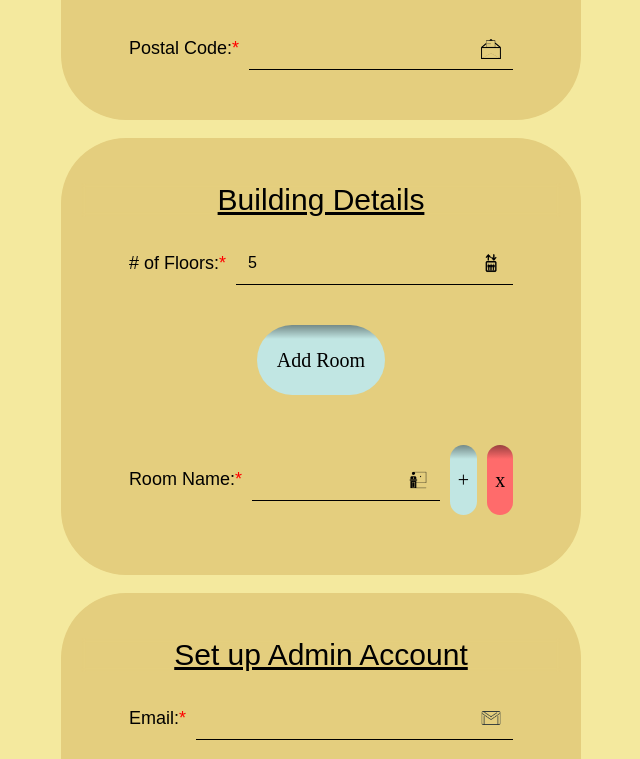
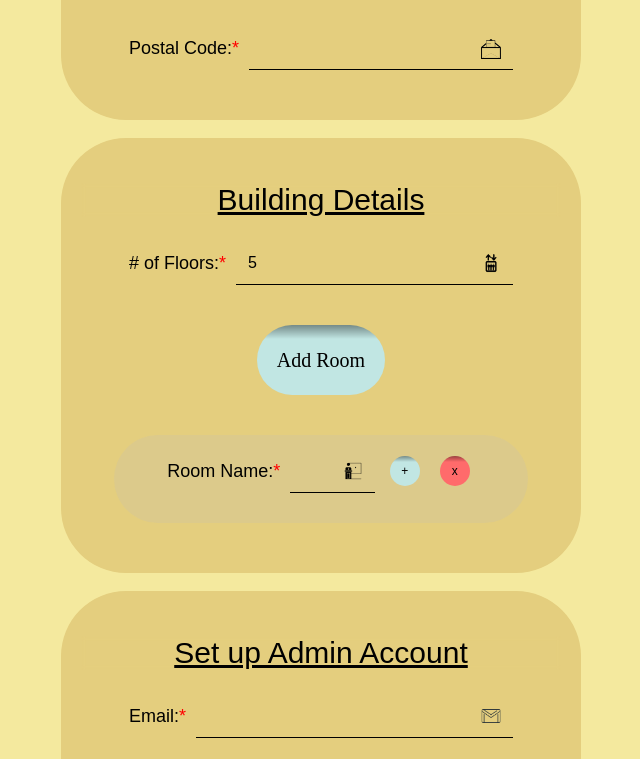
Before and after one commit to fd2010/E.A.T, a plain HTML site: page frontend/src/html/signup/signupOffice.html in a window 1280 px wide. Both pictures are taken after typing "5" into the empty fields and a click on the button "Add Room". Shown: the part 868-1627 px from the top of the page, without its empty margins (319-959 px from the left). Drawn offline with Linux system fonts and the light colour scheme; a web font is replaced by a local one.

Commit message:
refined JS and fixed few issues with images
fixed images on login and signup by changing file formatting

changed a few parts of the css files and moved some styles from the signup.js to css classes/id's

```diff
--- a/frontend/src/css/formstyles.css
+++ b/frontend/src/css/formstyles.css
@@ -7,8 +7,6 @@ input[type="password"]::-webkit-contacts-auto-fill-button,
 input[type="password"]::-webkit-credentials-auto-fill-button {
     display: none !important;
 }
-
-
 
 /* Form Group Layout */
 .form-group {
@@ -38,21 +36,28 @@ input[type="password"]::-webkit-credentials-auto-fill-button {
     flex: 1;
     display: flex;
     align-items: center;
+    min-width: 0;
 }
 
-/* Input Field */
+/* Base input styling */
 .form-group input {
     width: 100%;
-    padding: 12px 70px 12px 12px;
+    padding: 12px 40px 12px 12px;
     border: none;
     border-bottom: 1px solid #000;
     background-color: transparent;
     font-family: "Kay Pho Du", sans-serif;
     font-size: 16px;
     outline: none;
+    min-width: 0;
 }
 
-/* Username Icon (default icon positioning) */
+/* Password input specific styling */
+.form-group input[type="password"] {
+    padding-right: 70px;
+}
+
+/* Single icon positioning */
 .input-container img:not(.lock-icon):not(.toggle-password) {
     position: absolute;
     right: 12px;
@@ -60,9 +65,10 @@ input[type="password"]::-webkit-credentials-auto-fill-button {
     transform: translateY(-50%);
     width: 20px;
     height: 20px;
+    z-index: 1;
 }
 
-/* Lock Icon */
+/* Double icon positioning for password fields */
 .lock-icon {
     position: absolute;
     right: 12px;
@@ -72,7 +78,6 @@ input[type="password"]::-webkit-credentials-auto-fill-button {
     height: 20px;
 }
 
-/* Toggle Password Icon */
 .toggle-password {
     position: absolute;
     right: 40px;
@@ -138,21 +143,74 @@ input[type="password"]::-webkit-credentials-auto-fill-button {
     margin: 30px auto 0;
 }
 
-.info-star{
+.info-star {
     color: red;
     cursor: help;
 }
 
-.info-optional{
+.info-optional {
     color: red;
     cursor: help;
     font-size: 12px;
 }
 
-.form-section{
+.form-section {
     border-radius: 65px;
     width: 40%;
     margin: 0 auto;
     padding: 20px;
     background: #e4ce7e;
 }
+
+#roomAddingButtons {
+    background-color: #dbc98fd0;
+    border-radius: 65px;
+    padding: 15px;
+    width: 80%;
+    margin-left: auto;
+    margin-right: auto;
+    margin-bottom: 30px;
+}
+
+/* Room management buttons */
+.buttonHome.addDevice,
+.buttonHome.removeRoom {
+    width: 30px;
+    height: 30px;
+    min-width: 24px;
+    line-height: 1;
+    padding: 4px 8px;
+    margin: 0 5px;
+    border-radius: 80px;
+    font-family: "Kay Pho Du", sans-serif;
+    font-size: 12px;
+}
+
+.buttonHome.addDevice {
+    background-color: #C1E6E3;
+}
+
+.buttonHome.removeRoom {
+    background-color: #ff6b6b;
+}
+
+#roomAddingButtons .form-group {
+    display: flex;
+    align-items: center;
+    gap: 10px;
+    margin-bottom: 15px;
+}
+
+#deviceDisplay {
+    background-color: #DBC99F;
+    padding: 15px;
+    border-radius: 65px;
+    margin-top: 10px;
+}
+
+/* Device display buttons */
+#deviceDisplay .buttonHome {
+    padding: 5px 10px;
+    border-radius: 15px;
+    font-size: 14px;
+}
--- a/frontend/src/html/login.html
+++ b/frontend/src/html/login/login.html
@@ -5,8 +5,8 @@
         <meta name="viewport" content="width=device-width, initial-scale=1.0">
         <title>Login</title>
         <link href="https://fonts.googleapis.com/css2?family=Kay+Pho+Du&display=swap" rel="stylesheet">
-        <link rel="stylesheet" href="../css/main.css">
-        <link rel="stylesheet" href="../css/formstyles.css">
+        <link rel="stylesheet" href="../../css/main.css">
+        <link rel="stylesheet" href="../../css/formstyles.css">
 
 
     </head>
@@ -23,7 +23,7 @@
                     <label for="username">Username:</label>
                     <div class="input-container">
                         <input type="text" id="username" name="username" required>
-                        <img src="../../public/icons/User Profile Icon.png" alt="Username Icon">
+                        <img src="../../../public/icons/User Profile Icon.png" alt="Username Icon">
                     </div>
 
                 </div>
@@ -33,8 +33,8 @@
                     <label for="password">Password:</label>
                     <div class="input-container">
                         <input type="password" id="password" name="password" required>
-                        <img src="../../public/icons/Lock Icon.png" alt="Lock Icon" class="lock-icon">
-                        <img src="../../public/icons/eye-open.png" alt="Toggle password" class="toggle-password" id="togglePassword">
+                        <img src="../../../public/icons/Lock Icon.png" alt="Lock Icon" class="lock-icon">
+                        <img src="../../../public/icons/eye-open.png" alt="Toggle password" class="toggle-password" id="togglePassword">
                     </div>
                 </div>
 
@@ -43,15 +43,15 @@
             </form>
 
             <!-- Back Button -->
-            <a href = "index.html">
-                <img src="../../public/icons/back icon.png" alt="Back Icon" class="back-icon">
+            <a href = "../index.html">
+                <img src="../../../public/icons/back icon.png" alt="Back Icon" class="back-icon">
             </a>
 
         </div>
 
 
 
-        <script src="../js/scripts/forms.js"></script>
+        <script src="../../js/scripts/forms.js"></script>
     </body>
 
 </html>
--- a/frontend/src/js/scripts/forms.js
+++ b/frontend/src/js/scripts/forms.js
@@ -11,10 +11,10 @@ function togglePasswordVisibility(inputId, toggleButton) {
     const passwordInput = document.getElementById(inputId);
     if (passwordInput.type === 'password') {
         passwordInput.type = 'text';
-        toggleButton.src = '../../public/icons/eye-closed.png';
+        toggleButton.src = '../../../public/icons/eye-closed.png';
     } else {
         passwordInput.type = 'password';
-        toggleButton.src = '../../public/icons/eye-open.png';
+        toggleButton.src = '../../../public/icons/eye-open.png';
     }
 }
 
--- a/frontend/src/js/scripts/signup.js
+++ b/frontend/src/js/scripts/signup.js
@@ -9,16 +9,20 @@ const deviceTypes = {
  // initialise room counter
  let roomCounter = 0;
 
-// ADd event listener for the "Add Room" button
+ // Add event listener for the "Add Room" button
  document.getElementById('addRoom').addEventListener('click', () => {
     roomCounter++;// increment room counter
 
-    // Create a new room div
-    const roomDiv = document.createElement('div');
-    roomDiv.className = 'form-group';
+    // Create devices container with styling
+    const devicesDiv = document.createElement('div');
+    devicesDiv.className = 'devices-container';
+    devicesDiv.id = 'roomAddingButtons';
 
-    // Set up room HTML stuff
-    roomDiv.innerHTML =
+
+    // Create room input HTML
+    const roomInput = document.createElement('div');
+    roomInput.className = 'form-group';
+    roomInput.innerHTML =
     `
         <label for="room${roomCounter}">Room Name:<span class="info-star" title="Please enter room name">*</span></label>
 
@@ -27,31 +31,23 @@ document.getElementById('addRoom').addEventListener('click', () => {
             <img src="../../../public/icons/conferance room icon.png" alt="Conferance Room Icon">
         </div>
 
-        <button type="button" class="buttonHome addDevice" style="background-color: #C1E6E3; width: auto; padding: 8px;">+</button>
-        <button type="button" class="buttonHome removeRoom" style="background-color: #ff6b6b; width: auto; padding: 8px;">x</button>
+        <button type="button" class="buttonHome addDevice" style="background-color: #C1E6E3;">+</button>
+        <button type="button" class="buttonHome removeRoom" style="background-color: #ff6b6b;">x</button>
     `;
 
-    // Create div for the devices in this room
-    const devicesDiv = document.createElement('div');
-    devicesDiv.className = 'devices-container';
+    // Add room input to devices container
+    devicesDiv.appendChild(roomInput);
 
-    // Applying styles to the devices div **MAY NEED TO UPDATE**
-    devicesDiv.style.width = '80%';
-    devicesDiv.style.marginLeft = 'auto';
-    devicesDiv.style.marginRight = 'auto';
-
-    // Add room and devices div to main div (roomsContainer)
-    document.getElementById('roomsContainer').appendChild(roomDiv);
+    // Add devices container to main container
     document.getElementById('roomsContainer').appendChild(devicesDiv);
 
     // Add event listener for adding devices to room
-    roomDiv.querySelector('.addDevice').addEventListener('click', () => {
-
+    roomInput.querySelector('.addDevice').addEventListener('click', () => {
         // Create device selection form
         const deviceSelect = document.createElement('div');
         deviceSelect.className = 'form-group';
 
-        //set up device selection form
+        // Set up device selection form
         deviceSelect.innerHTML =
         `
             <label>Device Type:<span class="info-star">*</span></label>
@@ -59,27 +55,22 @@ document.getElementById('addRoom').addEventListener('click', () => {
             <div class="input-container" style="gap: 5px;">
 
                 <select style="width: 100%; padding: 12px; border: none; border-bottom: 1px solid #000; background-color: transparent; font-family: 'Kay Pho Du', sans-serif; font-size: 16px; outline: none;">
-
                     ${Object.keys(deviceTypes).map(device =>
                         `<option value="${device}">${device}</option>`
                     ).join('')}
-
                 </select>
 
                 <input type="text" placeholder="Name" style="width: 100%;" required>
 
                 <button type="button" class="buttonHome addDeviceConfirm" style="background-color: #C1E6E3; padding: 8px; margin-left: -60px;">Add</button>
-
             </div>
         `;
 
-        // Add device selection form to devices div
+        // Add device selection form to devices container
         devicesDiv.appendChild(deviceSelect);
-
 
         // Add event listener for confirming device addition
         deviceSelect.querySelector('.addDeviceConfirm').addEventListener('click', () => {
-
             // Get selected device and device name
             const selectedDevice = deviceSelect.querySelector('select').value;
             const deviceName = deviceSelect.querySelector('input').value;
@@ -93,29 +84,19 @@ document.getElementById('addRoom').addEventListener('click', () => {
             // Create device display element
             const deviceDiv = document.createElement('div');
             deviceDiv.className = 'form-group';
-
-            // Apply styles to device display element
-            deviceDiv.style.backgroundColor = ' #DBC99F;';
-            deviceDiv.style.padding = '15px';
-            deviceDiv.style.borderRadius = '8px';
-            deviceDiv.style.marginTop = '10px';
+            deviceDiv.id = 'deviceDisplay';
 
             // Set up device display element
             deviceDiv.innerHTML =
             `
                 <div style="display: flex; align-items: center; width: 100%; justify-content: space-between;">
-
                     <div style="display: flex; align-items: center; gap: 10px;">
-
                         <img src="${deviceTypes[selectedDevice]}" alt="${selectedDevice}" style="width: 24px; height: 24px;">
-
                         <div style="font-family: 'Kay Pho Du', sans-serif;">
                             <div>${deviceName}</div>
                             <div style="font-size: 12px; color: #666;">${selectedDevice}</div>
                         </div>
-
                     </div>
-
                     <button type="button" class="buttonHome removeDevice" style="background-color: #ff6b6b; padding: 5px 10px;">Remove</button>
                 </div>
             `;
@@ -131,8 +112,7 @@ document.getElementById('addRoom').addEventListener('click', () => {
     });
 
     // Add event listener for removing entire room
-    roomDiv.querySelector('.removeRoom').addEventListener('click', () => {
-        roomDiv.remove(); // remove room
-        devicesDiv.remove(); //remove all devices
+    roomInput.querySelector('.removeRoom').addEventListener('click', () => {
+        devicesDiv.remove(); // remove entire container with room and devices
     });
  });
```
Also changed, not shown: frontend/src/html/index.html (+1 -1 lines), frontend/src/html/signup/signup.html (+1 -1 lines), frontend/README.md. Lines whose indentation alone changed are shown as unchanged.
